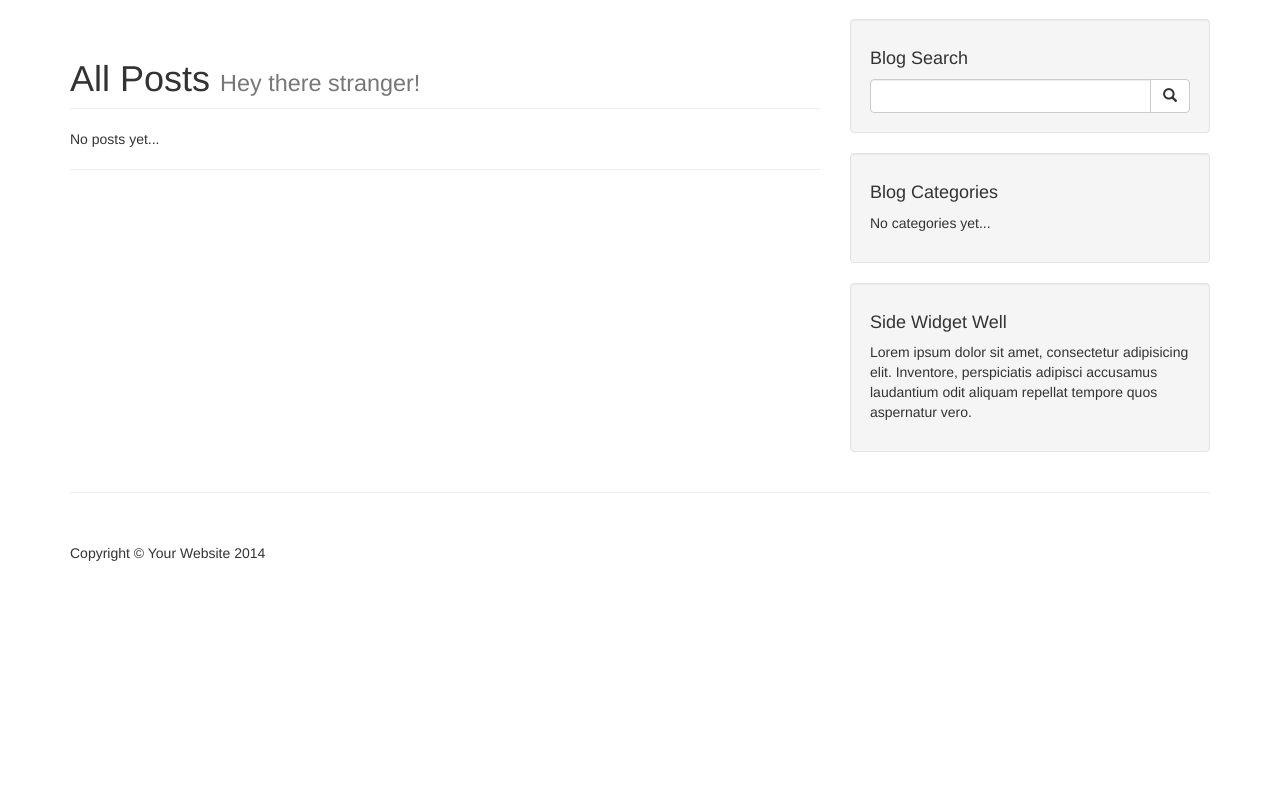
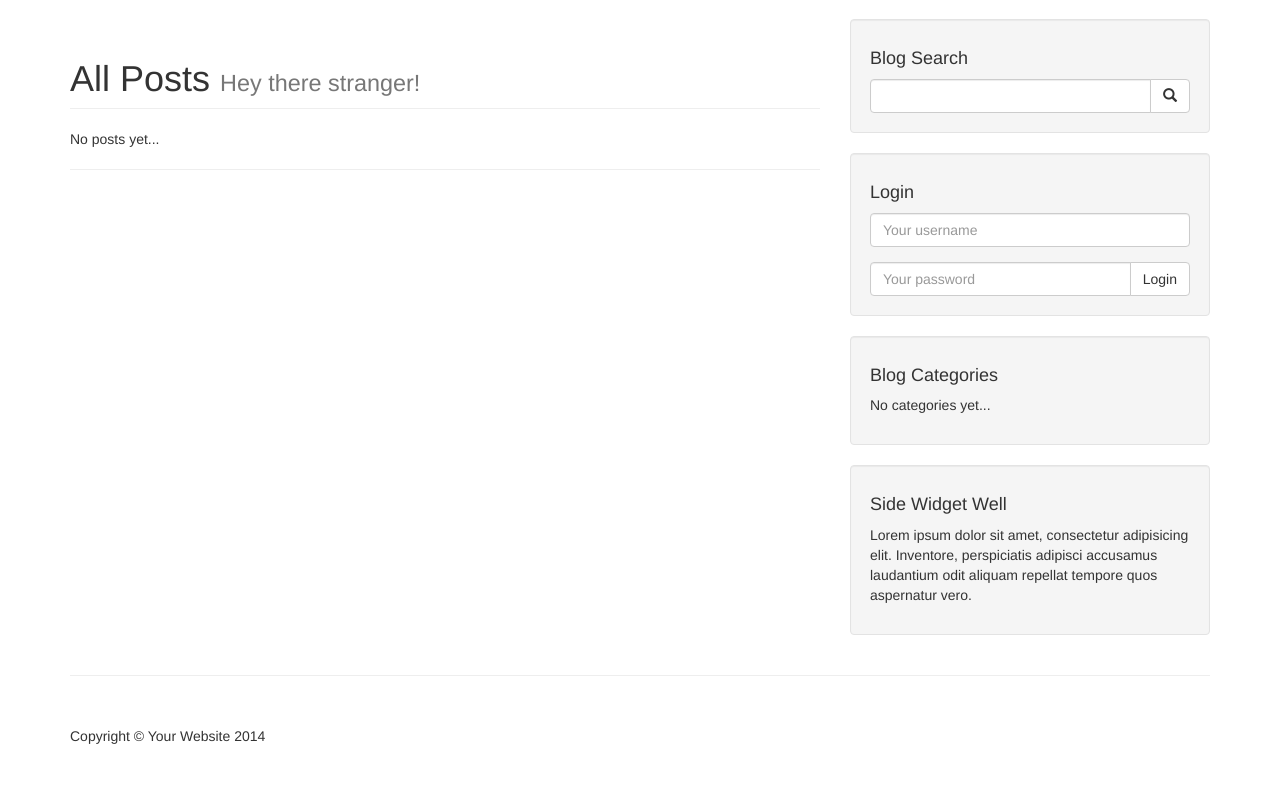
Before and after one commit to SpartanD39/SpartanCMS, a PHP site: page / in a window 1280 px wide. Shown: the part 51-857 px from the top of the page. Before the commit the page ends 612 px from the top, so only its background shows below. Run offline with PHP 8.4, Linux system fonts and the light colour scheme; data that the repository does not hold is empty; a stand-in replaces the project's code that opens the database connection; some libraries are stand-ins or nearby versions.

Commit message:
Added front-end login form

```diff
--- a/admin/login.php
+++ b/admin/login.php
@@ -1,6 +1,6 @@
 <?php
 ob_start();
-include("../includes/includes.php")
+include("../includes/includes.php");
 ?>
 <!DOCTYPE html>
 <html lang="en">
--- a/includes/sidebar.php
+++ b/includes/sidebar.php
@@ -14,6 +14,29 @@
             							<button name="submit" value="submit" class="btn btn-default" type="submit">
             								<span class="glyphicon glyphicon-search"></span>
             							</button>
+            						</span>
+
+            						</div>
+            					</form>
+                    <!-- /.input-group -->
+                </div>
+
+                <!-- Blog Login Well -->
+                <div class="well">
+                    <h4>Login</h4>
+            					<form action="/admin/login.php" method="POST">
+                        <div class="form-group">
+                          <input type="text" class="form-control" placeholder="Your username"/>
+                        </div>
+
+                        <div class="input-group">
+
+            						<input name="user_pass" type="password" class="form-control" placeholder="Your password">
+
+            						<span class="input-group-btn">
+
+            							<button name="login" value="login" class="btn btn-default" type="submit">Login</button>
+
             						</span>
 
                       </div>
```
Lines whose indentation alone changed are shown as unchanged.
